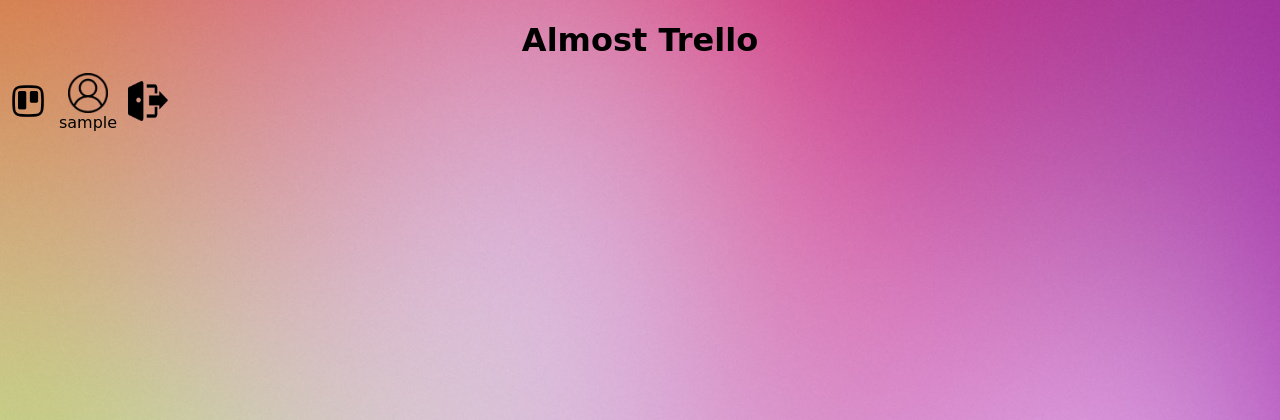
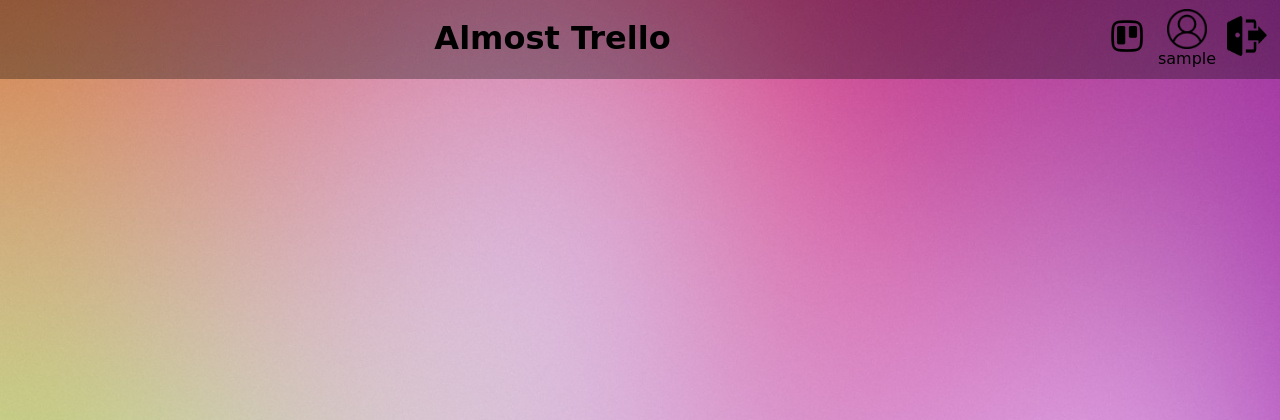
Before and after one commit to frikcio/Allmost_Trello, a Django app: page /task/create/ in a window 1280 px wide. Shown: the top 420 px of the page. Run offline with Django 3.2, Linux system fonts and the light colour scheme; the visitor is signed in with stand-in values (Sample User, id 1).

Commit message:
added: registration and else

```diff
--- a/templates/base.html
+++ b/templates/base.html
@@ -2,10 +2,15 @@
 <html lang="en">
     <head>
         <meta charset="UTF-8">
+    <link rel = "icon" href =
+"https://denevy.eu/images/career/iconka3.png"
+        type = "image/x-icon">
         {% block head %}
         {% endblock %}
     </head>
     <body class="body">
+        <div class="head">
+            <div></div>
             <header class="header">
                 {% block header %}
                 {% endblock %}
@@ -14,6 +19,11 @@
                 {% block nav %}
                 {% endblock %}
             </nav>
+        </div>
+        <aside class="aside">
+            {% block aside %}
+            {% endblock %}
+        </aside>
         <article class="content">
             {% block content %}
             {% endblock %}
--- a/templates/register.html
+++ b/templates/register.html
@@ -12,16 +12,20 @@
 {% endblock %}
 
 {% block nav %}
+    {% if not request.user.is_authenticated %}
         {% translate 'Already have an account?' %}
         <a href="{% url 'login' %}"><button> {% translate 'login' %} </button></a>
+    {% endif %}
 {% endblock %}
 
 {% block content %}
+    {% if not request.user.is_authenticated %}
         <form method="post">
             {% csrf_token %}
             {{ form.as_p }}
             <button type="submit">{% translate 'register' %}</button>
         </form>
+    {% endif %}
 {% endblock %}
 
 {% block footer %}
```
Lines whose indentation alone changed are shown as unchanged.
